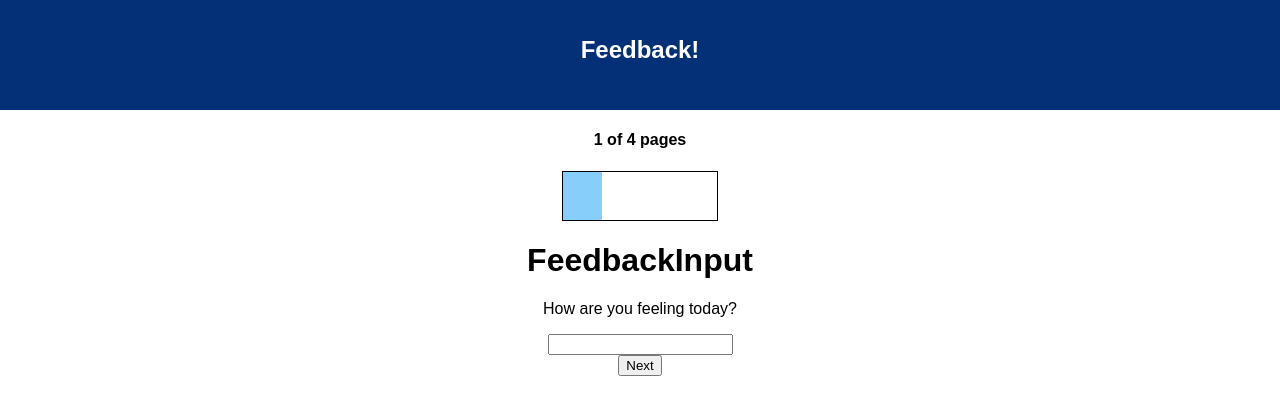
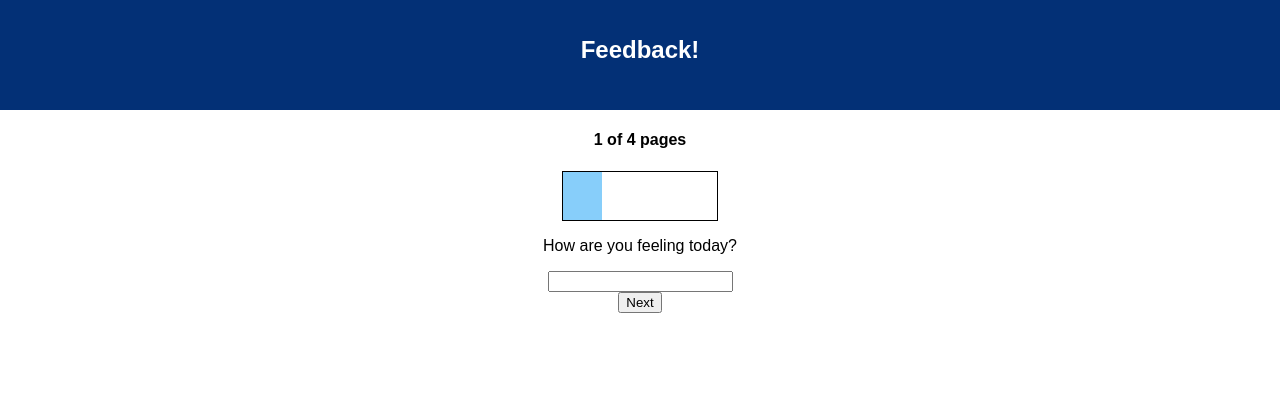
Before and after one commit to mjakehs/reflecter, a React (Create React App) app: page /#/feedback in a window 1280 px wide. Shown: the top 414 px of the page. Built offline with nearby package versions, Linux system fonts and the light colour scheme.

Commit message:
remove remaining extraneous <h1> tags from components

```diff
--- a/src/components/Shared/FeedbackInput.js
+++ b/src/components/Shared/FeedbackInput.js
@@ -51,7 +51,6 @@ class FeedbackInput extends Component {
     render(){
         return(
             <div>
-                <h1>FeedbackInput</h1>
                 <p className="form-prompt">{this.state.prompt}</p>
                 <input type="number" onChange={this.handleInputChange} />
             </div>
--- a/src/components/SubmitCompletePage/SubmitCompletePage.js
+++ b/src/components/SubmitCompletePage/SubmitCompletePage.js
@@ -11,7 +11,6 @@ class SubmitCompletePage extends Component {
     render(){
         return(
             <div>
-                <h1>SubmitCompletePage</h1>
                 <button onClick={this.restartFeedbackProcess}>Return to Give Feedback Form</button>
             </div>
         );
```
